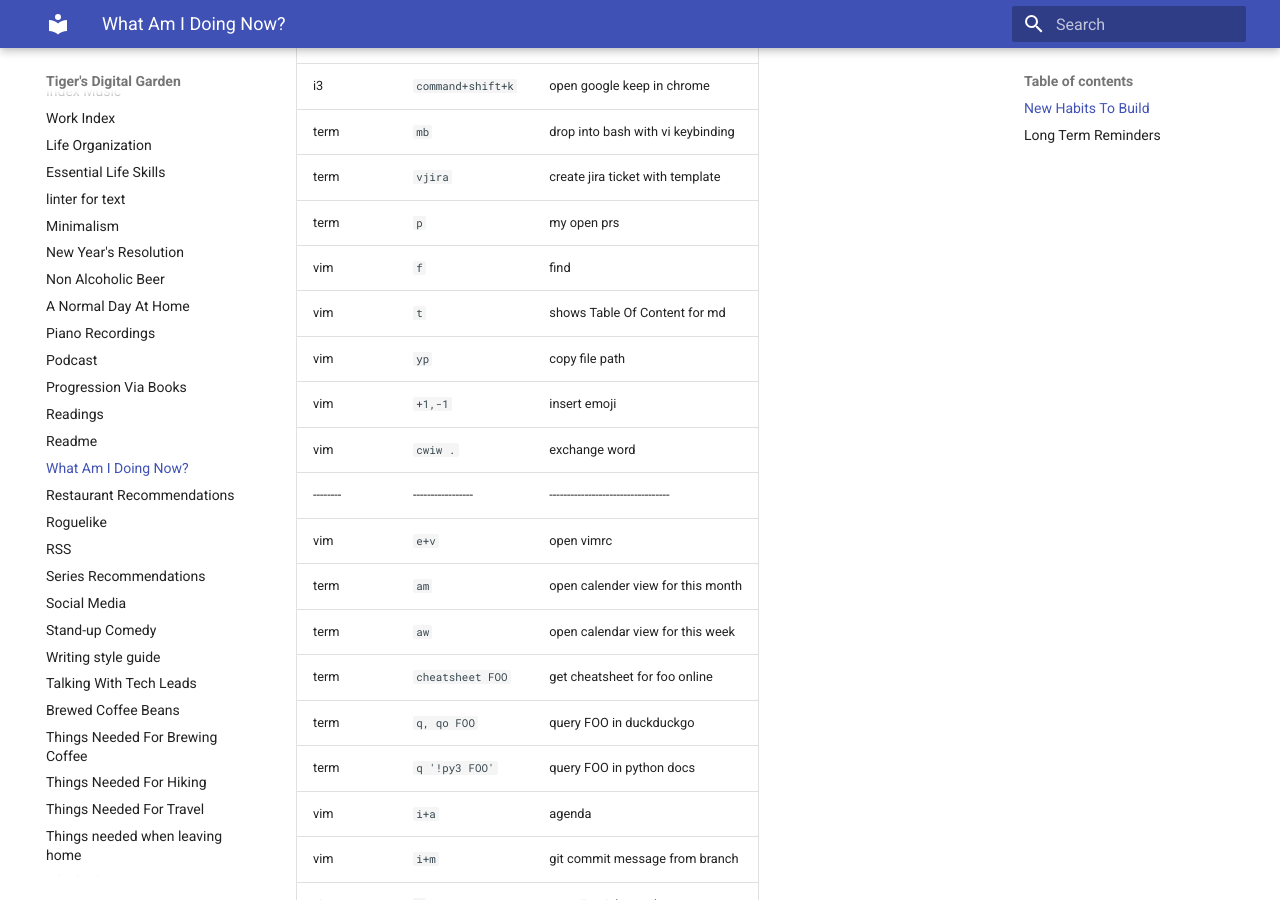
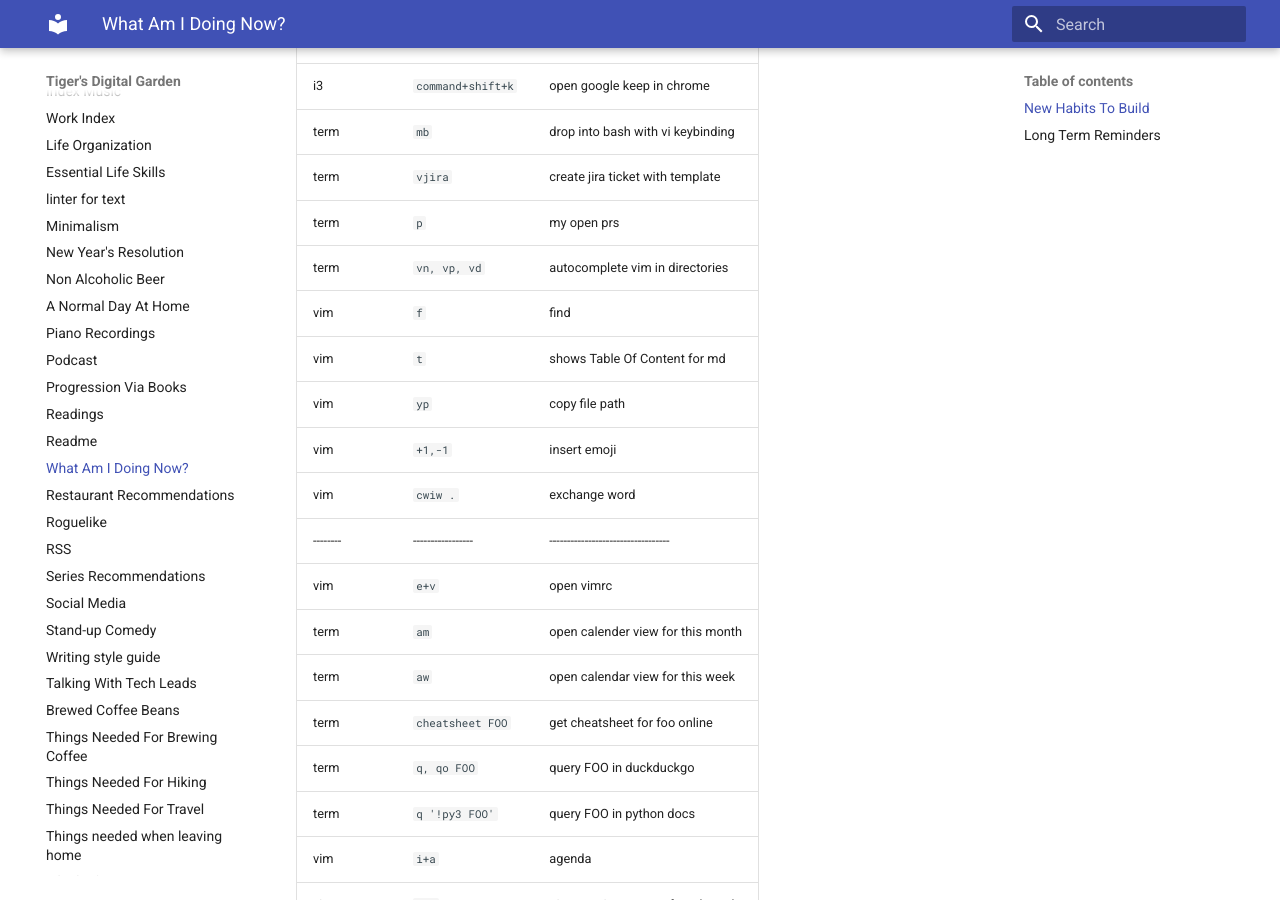
Before and after one commit to ynotstartups/notes, an MkDocs documentation site: the page built from notes/reminders.md, in a window 1280 px wide and 900 px high, scrolled down 671 px. Built offline with MkDocs 1.6.1 and Material for MkDocs 9.7.7, drawn with Linux system fonts in a browser that asks for light colours.

Commit message:
add remainder for vim with autocomplete files

```diff
--- a/notes/reminders.md
+++ b/notes/reminders.md
@@ -21,6 +21,7 @@
 | term     | `mb`              | drop into bash with vi keybinding  |
 | term     | `vjira`           | create jira ticket with template   |
 | term     | `p`               | my open prs                        |
+| term     | `vn, vp, vd`      | autocomplete vim in directories    |
 | vim      | `f`               | find                               |
 | vim      | `t`               | shows Table Of Content for md      |
 | vim      | `yp`              | copy file path                     |
```
